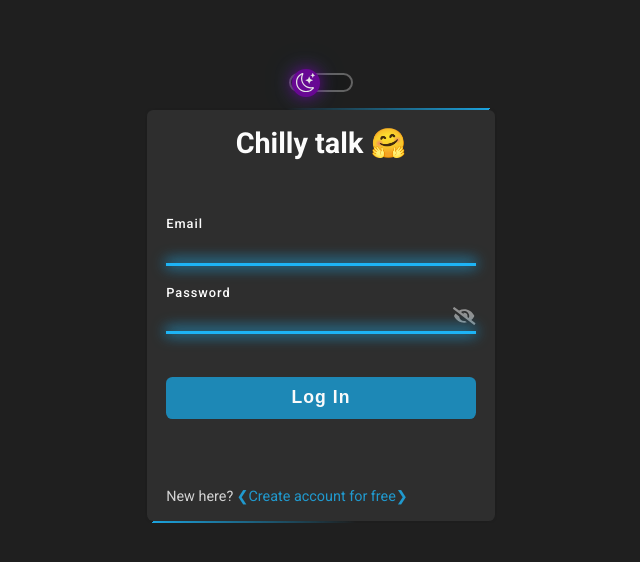
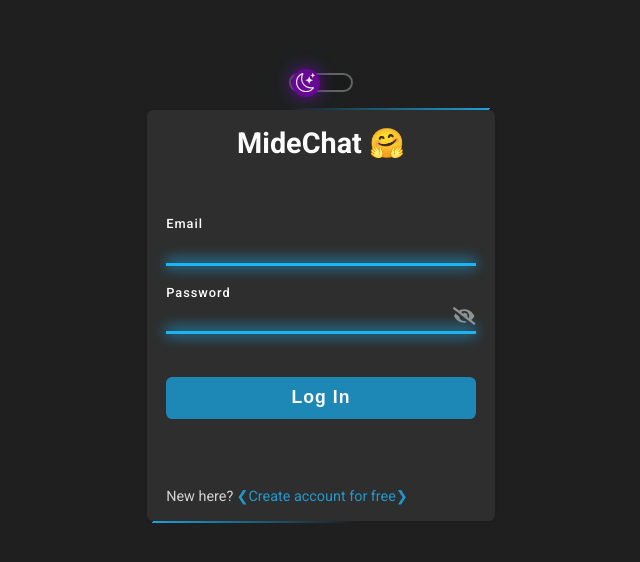
Before and after one commit to Ay-Coder1/Chat-Web, a React (Create React App) app in the folder client/: page /login in a window 1280 px wide. Shown: the part 102-664 px from the top of the page, without its empty margins (319-959 px from the left). Built offline with nearby package versions, Linux system fonts and the light colour scheme; no server answers.

Commit message:
first commit

```diff
--- a/client/src/App.js
+++ b/client/src/App.js
@@ -13,7 +13,7 @@ import { MainContainer } from './components/styles/MainContainer.styled';
 import Login from './pages/Login';
 import Signup from './pages/Signup';
 import ChatRoom from './pages/ChatRoom';
-import { darkTheme, lightTheme } from './components/theme/theme';
+import { darkTheme, lightTheme } from './components/Theme/theme';
 
 // routes
 import ROUTES from './routes/routes';
--- a/client/src/components/Header/Header.js
+++ b/client/src/components/Header/Header.js
@@ -7,7 +7,7 @@ import {
    StyledMenuButton,
 } from './Header.styled';
 import Menu from './Menu';
-import ThemeButton from '../theme/ThemeButton';
+import ThemeButton from '../Theme/ThemeButton';
 
 // packages
 import { Transition } from 'react-transition-group';
@@ -28,7 +28,7 @@ const Header = () => {
    return (
       <StyledHeader>
          <StyledMenuContainer userColor={user.color}>
-            <p className="header-username">Hi {user.name} 😊</p>
+            <p className="header-username">Welcome {user.name} 😊</p>
 
             <div className="header-btns-wrapper">
                <ThemeButton />
--- a/client/src/components/chat_room/ChatWindow.js
+++ b/client/src/components/chat_room/ChatWindow.js
@@ -3,11 +3,11 @@ import { useState, useRef } from 'react';
 // components / styled
 import { SectionContainer } from '../styles/SectionContainer.styled';
 import { StyledChatWindow } from './ChatWindow.styled';
-import Header from '../header/Header';
+import Header from '../Header/Header';
 import MessageWindow from './MessagesWindow';
 import MessageForm from './MessageForm';
-import DeleteModal from '../modal/DeleteModal';
-import ThemeSettings from '../theme/ThemeSettings';
+import DeleteModal from '../Modal/DeleteModal';
+import ThemeSettings from '../Theme/ThemeSettings';
 
 // packages
 import io from 'socket.io-client';
--- a/client/src/components/chat_room/MessagesWindow.js
+++ b/client/src/components/chat_room/MessagesWindow.js
@@ -3,7 +3,7 @@ import { useEffect, forwardRef } from 'react';
 // components
 import { MessagesContainer } from './MessagesWindow.styled';
 import Message from '../message/Message';
-import MessageLoadingFrame from '../loader/MessageLoadingFrame';
+import MessageLoadingFrame from '../Loader/MessageLoadingFrame';
 
 // context
 import { useAuthContext } from '../../context/AuthContext';
--- a/client/src/components/login_form/LoginForm.js
+++ b/client/src/components/login_form/LoginForm.js
@@ -9,7 +9,7 @@ import {
    ErrorMessage,
    RegisterLink,
 } from './LoginForm.styled';
-import ThemeButton from '../theme/ThemeButton';
+import ThemeButton from '../Theme/ThemeButton';
 
 // hooks
 import useLogin from '../../hooks/useLogin';
@@ -75,7 +75,7 @@ const LoginForm = () => {
                error={errorMessage}
                showPassword={showPassword}
             >
-               <h1>Chilly talk 🤗</h1>
+               <h1>MideChat 🤗</h1>
                <div className="input-group">
                   <label htmlFor="email">Email</label>
                   <input
--- a/client/src/components/message/Message.js
+++ b/client/src/components/message/Message.js
@@ -2,10 +2,10 @@ import { useState, useEffect, useRef } from 'react';
 
 // components
 import { MsgOptionsBtn } from '../chat_room/MessagesWindow.styled';
-import { StyledMessage } from './Message.styled';
+import { StyledMessage } from '../message/Message.styled';
 import MessageOptions from './MessageOptions';
-import ReactionButtons from './ReactionButtons';
-import MessageReactions from './MessageReactions';
+import ReactionButtons from '../message/reactionButtons';
+import MessageReactions from '../message/messageReactions';
 
 // packages
 import moment from 'moment';
--- a/client/src/components/message/messageReactions.js
+++ b/client/src/components/message/messageReactions.js
@@ -1,5 +1,5 @@
 // components
-import { StyledMessageReactions } from './MessageReactions.styled';
+import { StyledMessageReactions } from '../message/messageReactions.styled';
 import { emojiReactions } from '../../data/reactions';
 
 // context
--- a/client/src/components/message/reactionButtons.js
+++ b/client/src/components/message/reactionButtons.js
@@ -1,7 +1,7 @@
 import { forwardRef } from 'react';
 
 // components
-import { StyledReactionButtons } from './MessageReactions.styled';
+import { StyledReactionButtons } from '../message/messageReactions.styled';
 import { emojiReactions } from '../../data/reactions';
 
 // context
--- a/client/src/components/signup_form/SignupForm.js
+++ b/client/src/components/signup_form/SignupForm.js
@@ -10,7 +10,7 @@ import {
 } from './SignupForm.styled';
 import useSignup from '../../hooks/useSignup';
 import { TooltipName, TooltipPassword } from './Tooltip';
-import ThemeButton from '../theme/ThemeButton';
+import ThemeButton from '../Theme/ThemeButton';
 
 // icons
 import { FaEye, FaEyeSlash, FaRegQuestionCircle } from 'react-icons/fa';
```
